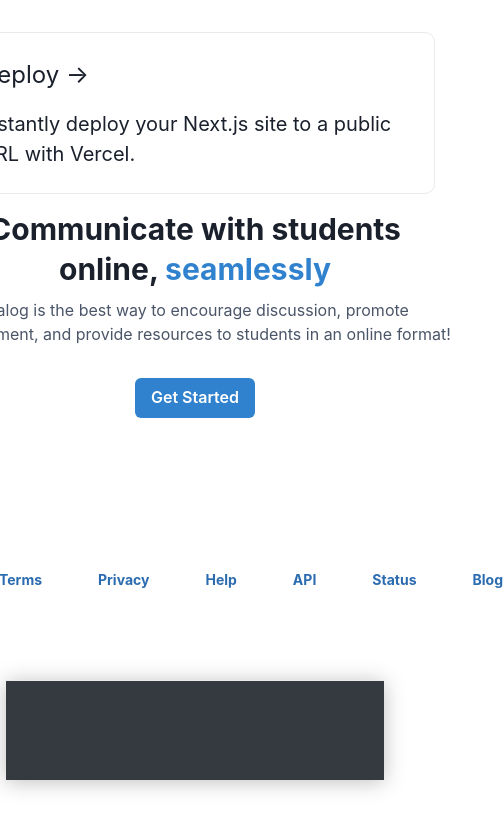
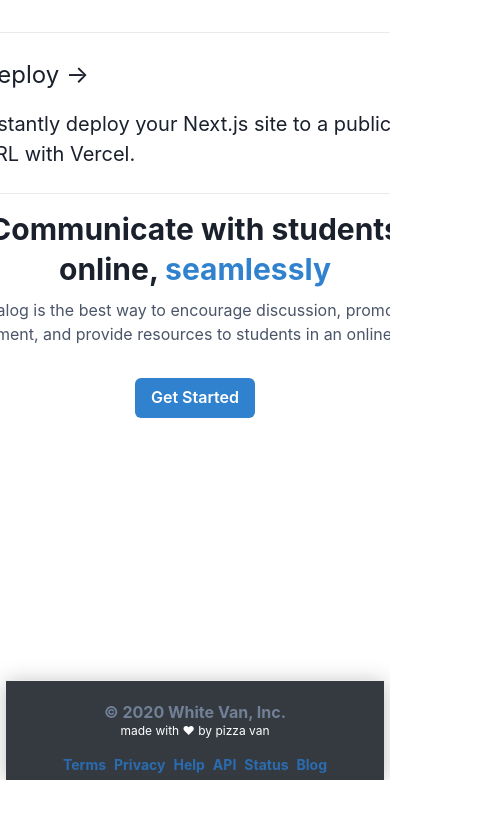
Before and after one commit to white-van/discussion-board, a Next.js app in the folder frontend/: page / in a window 390 px wide. Shown: the part 877-1706 px from the top of the page, 503 px wide, since content can reach past the window. After the commit the page ends 1657 px from the top, so only its background shows below. Built offline with nearby package versions, Linux system fonts and the light colour scheme.

Commit message:
added responsiveness to footer + tests

```diff
--- a/frontend/components/Footer/Footer.module.css
+++ b/frontend/components/Footer/Footer.module.css
@@ -3,7 +3,7 @@
   height: 100px;
   border-top: 1px solid #eaeaea;
   box-shadow: 0px 2px 20px rgba(0, 0, 0, 0.25);
-  background-color: #343A40;
+  background-color: #343a40;
   display: flex;
   justify-content: center;
   align-items: center;
--- a/frontend/components/Footer/index.tsx
+++ b/frontend/components/Footer/index.tsx
@@ -1,62 +1,60 @@
 import {
-  Box,
-  Button,
   Center,
   Flex,
-  Grid,
   GridItem,
   Heading,
-  IconButton,
-  Spacer,
+  HStack,
+  SimpleGrid,
   Text,
-  useColorMode,
-  useColorModeValue,
+  useBreakpointValue,
 } from "@chakra-ui/react";
-
 import React from "react";
 
 import styles from "./Footer.module.css";
 
+export const footerLinks = [
+  "Terms",
+  "Privacy",
+  "Help",
+  "API",
+  "Status",
+  "Blog",
+];
+
 export const Footer = (): JSX.Element => {
+  const verticalOffset = useBreakpointValue({ sm: "", md: "6" });
+  const spacing = useBreakpointValue({ xs: 6, sm: 14 });
+
   return (
-    <footer className={styles.footer} bg="#343A40">
-      <Center mx="15">
-        <Grid templateColumns="repeat(8, 1fr)" gap={14}>
-          <GridItem colSpan={2}>
-            <Text align="center" m="4">
-              <Heading size="sm" color="gray.500">© 2020 White Van, Inc.</Heading>
-              <Text fontSize="xs" color="white">made with ❤
-              by pizza van</Text>
+    <Flex className={styles.footer}>
+      <Center>
+        <SimpleGrid columns={[1, 1, 2]}>
+          <GridItem align="center" m="4">
+            <Heading size="sm" color="gray.500">
+              © 2020 White Van, Inc.
+            </Heading>
+            <Text fontSize="xs" color="white">
+              made with ❤ by pizza van
             </Text>
           </GridItem>
-          <Heading align="center"pt="6" fontSize="sm" color="blue.600" >
-            Terms
-          </Heading>
-          <Heading align="center" pt="6" fontSize="sm" color="blue.600">
-            Privacy
-          </Heading>
-          <Heading align="center" pt="6" fontSize="sm" color="blue.600">
-            Help
-          </Heading>
-          <Heading align="center" pt="6" fontSize="sm" color="blue.600">
-            API
-          </Heading>
-          <Heading align="center" pt="6" fontSize="sm" color="blue.600">
-            Status
-          </Heading>
-          <Heading align="center" pt="6" fontSize="sm" color="blue.600" >
-            Blog
-          </Heading>
-        </Grid>
+          <GridItem>
+            <HStack pt={verticalOffset} spacing={spacing}>
+              {footerLinks.map((link, index) => {
+                return (
+                  <Heading
+                    key={index}
+                    align="center"
+                    fontSize="sm"
+                    color="blue.600"
+                  >
+                    {link}
+                  </Heading>
+                );
+              })}
+            </HStack>
+          </GridItem>
+        </SimpleGrid>
       </Center>
-
-      {/* <a
-        href="https://vercel.com?utm_source=create-next-app&utm_medium=default-template&utm_campaign=create-next-app"
-        target="_blank"
-        rel="noopener noreferrer"
-      >
-
-      </a> */}
-    </footer>
+    </Flex>
   );
 };
--- a/frontend/styles/globals.css
+++ b/frontend/styles/globals.css
@@ -16,6 +16,8 @@ a {
 }
 
 .container {
+  overflow-x: hidden;
+  overflow-y: hidden;
   min-height: 100vh;
   padding: 0 0.5rem;
   display: flex;
```
Also changed, not shown: frontend/testing/helpers.tsx (+21 -0 lines), 1 other file (tests, documents, lock files or other folders).
